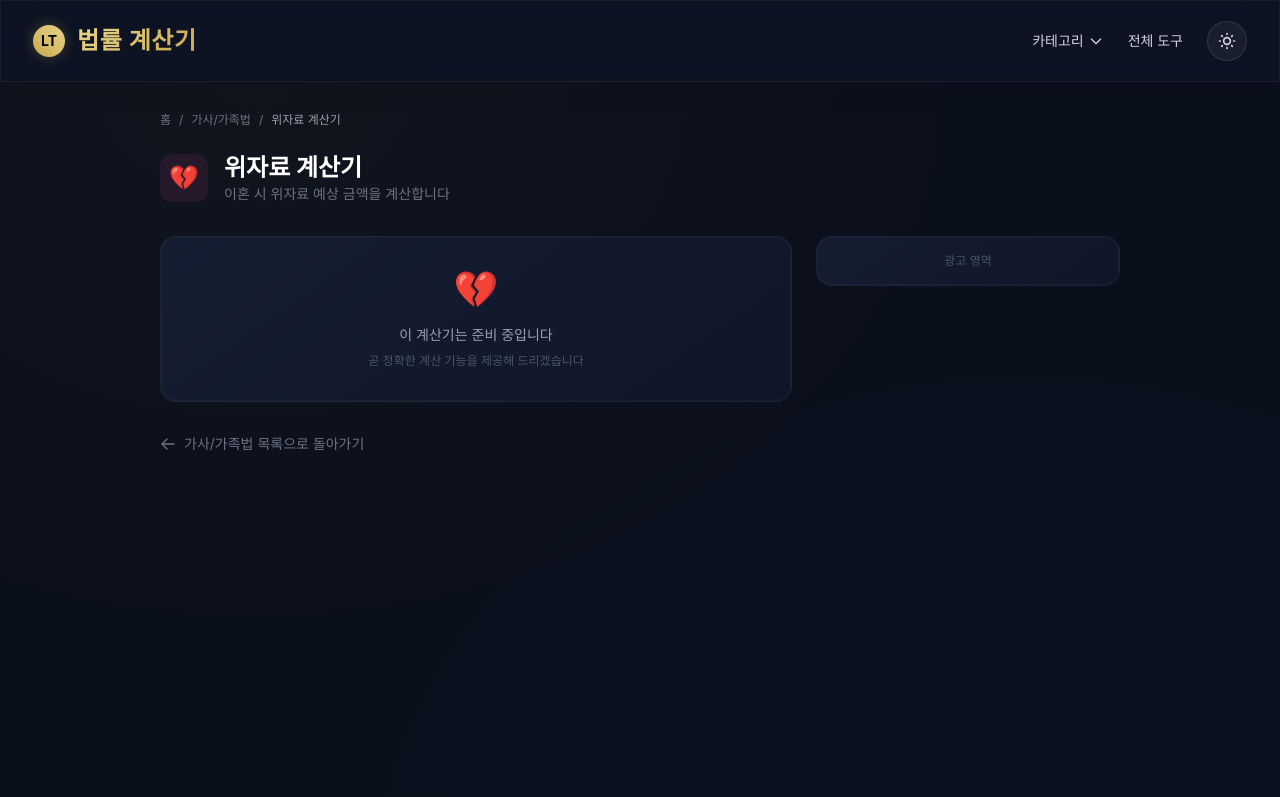
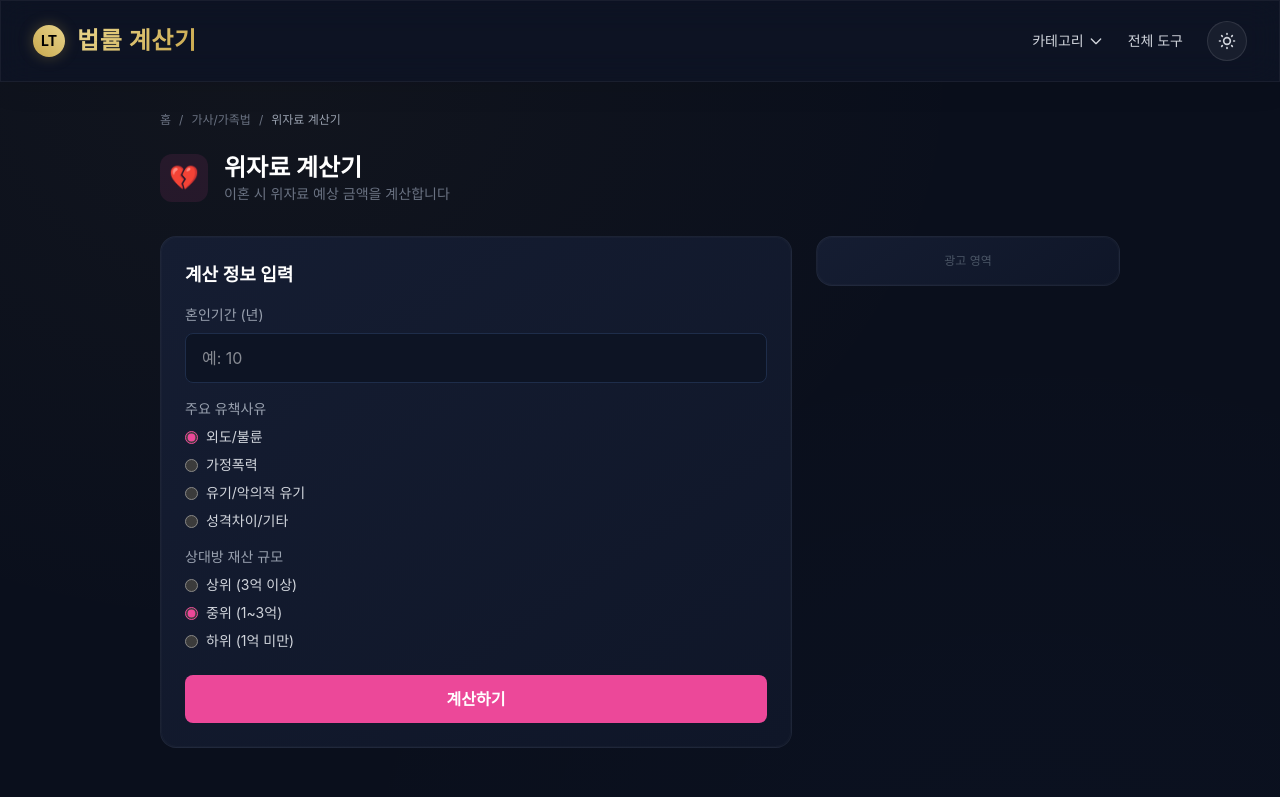
Before and after one commit to SublimerNJ/law-calc, a Next.js app: page /tools/family/alimony in a window 1280 px wide. Shown: the top 797 px of the page. Built offline with nearby package versions, Linux system fonts and the light colour scheme; a web font is replaced by a local one.

Commit message:
feat(03-01): add alimony calculator (위자료 계산기)
- Marriage duration-based range with fault multiplier and asset factor
- Korean won formatting with legal basis note (민법 제843조, 제806조)
- Follows attorney-fee reference pattern exactly

```diff
--- /dev/null
+++ b/src/app/tools/family/alimony/page.tsx
@@ -0,0 +1,189 @@
+'use client';
+
+import { useState } from 'react';
+import CalculatorLayout from '@/components/ui/CalculatorLayout';
+import { TOOLS, CATEGORIES } from '@/lib/tools-data';
+
+const tool = TOOLS.find(t => t.id === 'alimony')!;
+const category = CATEGORIES.find(c => c.id === 'family')!;
+
+type FaultType = 'affair' | 'violence' | 'abandonment' | 'other';
+type AssetLevel = 'high' | 'mid' | 'low';
+
+interface AlimonyResult {
+  estimate: number;
+  minRange: number;
+  maxRange: number;
+}
+
+function getBaseRange(years: number): [number, number] {
+  if (years < 1) return [5_000_000, 20_000_000];
+  if (years < 5) return [10_000_000, 50_000_000];
+  if (years < 10) return [20_000_000, 80_000_000];
+  if (years < 20) return [30_000_000, 100_000_000];
+  return [50_000_000, 150_000_000];
+}
+
+function getFaultMultiplier(fault: FaultType): number {
+  switch (fault) {
+    case 'affair': return 1.5;
+    case 'violence': return 1.3;
+    case 'abandonment': return 1.2;
+    case 'other': return 0.7;
+  }
+}
+
+function getAssetFactor(asset: AssetLevel): number {
+  switch (asset) {
+    case 'high': return 1.2;
+    case 'mid': return 1.0;
+    case 'low': return 0.9;
+  }
+}
+
+function calculateAlimony(years: number, fault: FaultType, asset: AssetLevel): AlimonyResult {
+  const [baseMin, baseMax] = getBaseRange(years);
+  const faultMult = getFaultMultiplier(fault);
+  const assetFact = getAssetFactor(asset);
+
+  const minRange = Math.floor(baseMin * faultMult * assetFact);
+  const maxRange = Math.floor(baseMax * faultMult * assetFact);
+  const estimate = Math.floor((minRange + maxRange) / 2);
+
+  return { estimate, minRange, maxRange };
+}
+
+function formatNumber(n: number): string {
+  return n.toLocaleString('ko-KR');
+}
+
+const FAULT_LABELS: Record<FaultType, string> = {
+  affair: '외도/불륜',
+  violence: '가정폭력',
+  abandonment: '유기/악의적 유기',
+  other: '성격차이/기타',
+};
+
+export default function AlimonyPage() {
+  const [years, setYears] = useState('');
+  const [fault, setFault] = useState<FaultType>('affair');
+  const [asset, setAsset] = useState<AssetLevel>('mid');
+  const [result, setResult] = useState<AlimonyResult | null>(null);
+
+  const handleCalculate = () => {
+    const y = parseInt(years, 10);
+    if (isNaN(y) || y < 0) return;
+    setResult(calculateAlimony(y, fault, asset));
+  };
+
+  return (
+    <CalculatorLayout tool={tool} category={category}>
+      <div className="premium-card p-6 mb-4">
+        <h2 className="text-lg font-semibold text-white mb-4">계산 정보 입력</h2>
+
+        <div className="mb-4">
+          <label className="block text-sm text-gray-400 mb-2">혼인기간 (년)</label>
+          <input
+            type="number"
+            inputMode="numeric"
+            min="0"
+            value={years}
+            onChange={e => setYears(e.target.value)}
+            placeholder="예: 10"
+            className="w-full bg-[#0d1424] border border-[#1e2d4a] rounded-lg px-4 py-3 text-white focus:border-[#3b82f6] focus:outline-none"
+          />
+        </div>
+
+        <div className="mb-4">
+          <label className="block text-sm text-gray-400 mb-2">주요 유책사유</label>
+          <div className="flex flex-col gap-2">
+            {(Object.entries(FAULT_LABELS) as [FaultType, string][]).map(([key, label]) => (
+              <label key={key} className="flex items-center gap-2 cursor-pointer">
+                <input
+                  type="radio"
+                  name="fault"
+                  checked={fault === key}
+                  onChange={() => setFault(key)}
+                  className="accent-[#ec4899]"
+                />
+                <span className="text-sm text-gray-300">{label}</span>
+              </label>
+            ))}
+          </div>
+        </div>
+
+        <div className="mb-6">
+          <label className="block text-sm text-gray-400 mb-2">상대방 재산 규모</label>
+          <div className="flex flex-col gap-2">
+            {[
+              { value: 'high' as AssetLevel, label: '상위 (3억 이상)' },
+              { value: 'mid' as AssetLevel, label: '중위 (1~3억)' },
+              { value: 'low' as AssetLevel, label: '하위 (1억 미만)' },
+            ].map(opt => (
+              <label key={opt.value} className="flex items-center gap-2 cursor-pointer">
+                <input
+                  type="radio"
+                  name="asset"
+                  checked={asset === opt.value}
+                  onChange={() => setAsset(opt.value)}
+                  className="accent-[#ec4899]"
+                />
+                <span className="text-sm text-gray-300">{opt.label}</span>
+              </label>
+            ))}
+          </div>
+        </div>
+
+        <button
+          onClick={handleCalculate}
+          className="w-full py-3 rounded-lg font-semibold text-white transition-opacity hover:opacity-90"
+          style={{ backgroundColor: category.color }}
+        >
+          계산하기
+        </button>
+      </div>
+
+      {result !== null && (
+        <div className="premium-card p-6">
+          <h2 className="text-lg font-semibold text-white mb-4">계산 결과</h2>
+
+          <div className="mb-4">
+            <p className="text-sm text-gray-400 mb-1">예상 위자료</p>
+            <p className="text-2xl font-bold" style={{ color: category.color }}>
+              {formatNumber(result.estimate)}원
+            </p>
+          </div>
+
+          <div className="mb-4">
+            <p className="text-sm text-gray-400 mb-1">예상 범위</p>
+            <p className="text-lg text-white">
+              {formatNumber(result.minRange)}원 ~ {formatNumber(result.maxRange)}원
+            </p>
+          </div>
+
+          <div className="mb-4">
+            <p className="text-sm text-gray-400 mb-1">혼인기간</p>
+            <p className="text-lg text-white">{years}년</p>
+          </div>
+
+          <div className="mb-4">
+            <p className="text-sm text-gray-400 mb-1">유책사유</p>
+            <p className="text-lg text-white">{FAULT_LABELS[fault]}</p>
+          </div>
+
+          <div className="mt-4 pt-4 border-t border-[#1e2d4a]">
+            <p className="text-xs text-gray-500">
+              법적 근거: 민법 제843조, 제806조 (손해배상)
+            </p>
+          </div>
+
+          <div className="mt-3">
+            <p className="text-xs text-gray-500">
+              본 계산기는 참고용이며, 실제 법원 결정과 다를 수 있습니다.
+            </p>
+          </div>
+        </div>
+      )}
+    </CalculatorLayout>
+  );
+}
```
